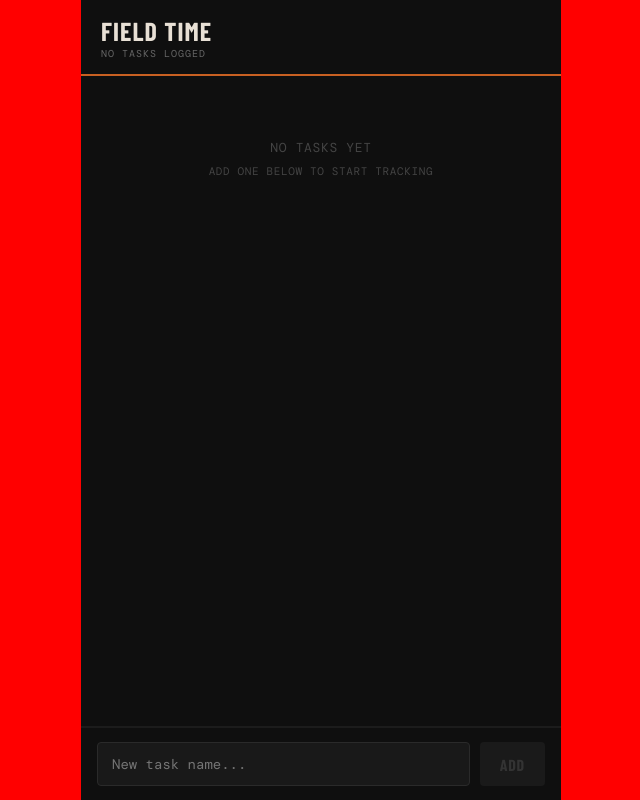
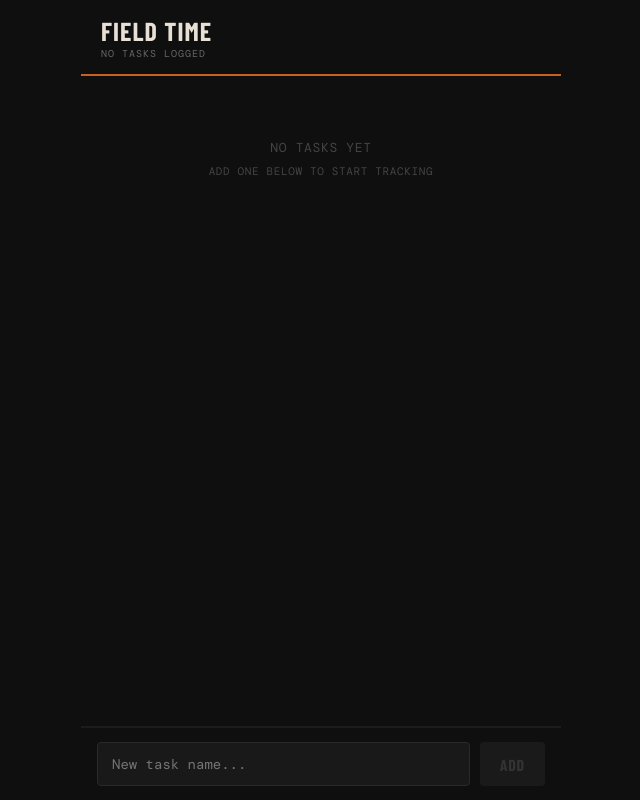
Before and after one commit to eacartwright/fieldtime, a React (Vite) app: page / in a window 1280 px wide. Shown: the whole page, without its empty margins (319-959 px from the left). Built offline with nearby package versions, Linux system fonts and the light colour scheme; no server answers; the database is empty; a web font is replaced by a local one.

Commit message:
Change body background color to dark gray

```diff
--- a/src/index.css
+++ b/src/index.css
@@ -1,2 +1,2 @@
 *, *::before, *::after { box-sizing: border-box; }
-body { margin: 0; padding: 0; background: #ff0000; }
+body { margin: 0; padding: 0; background: #0f0f0f; }
```
